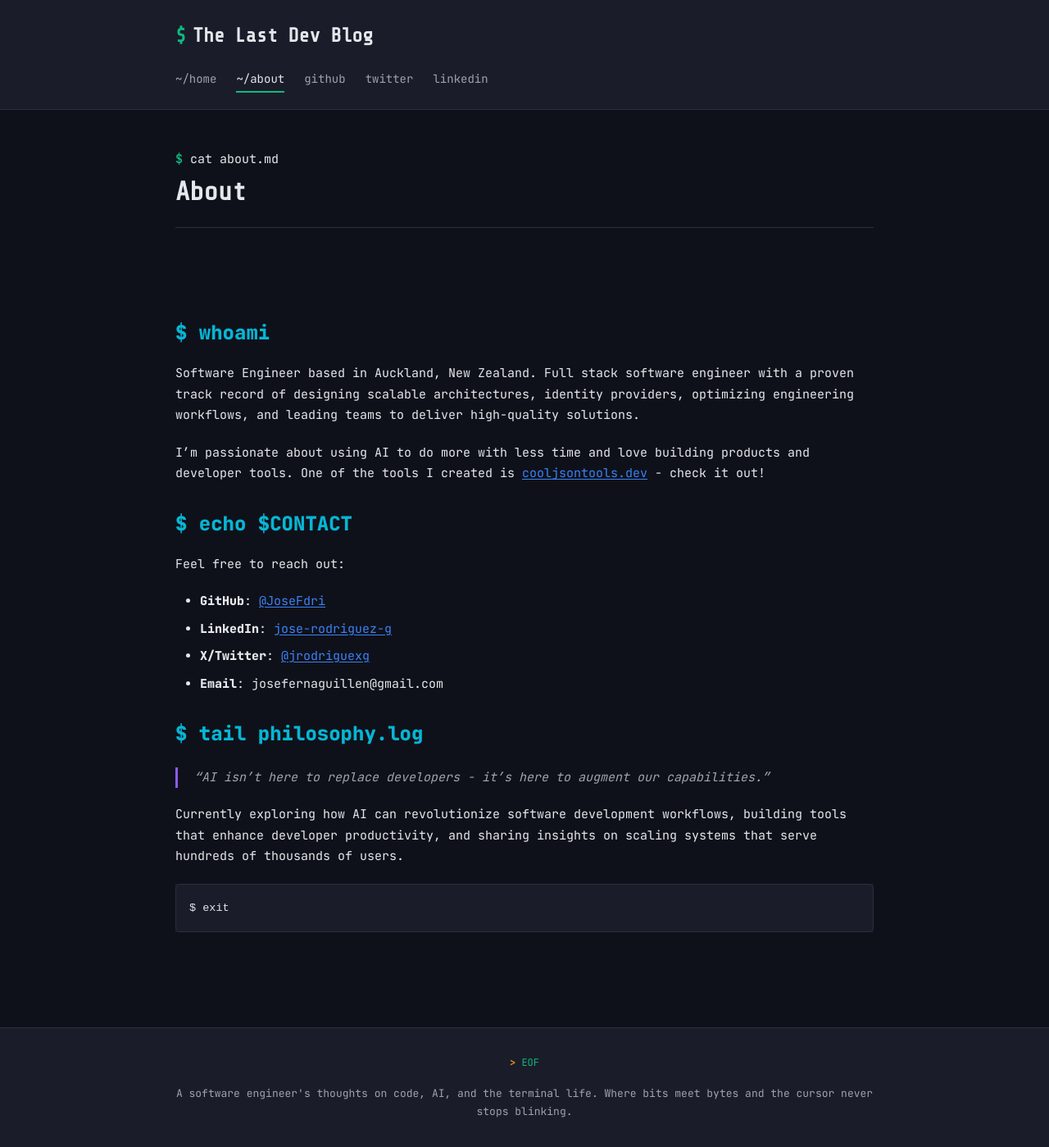
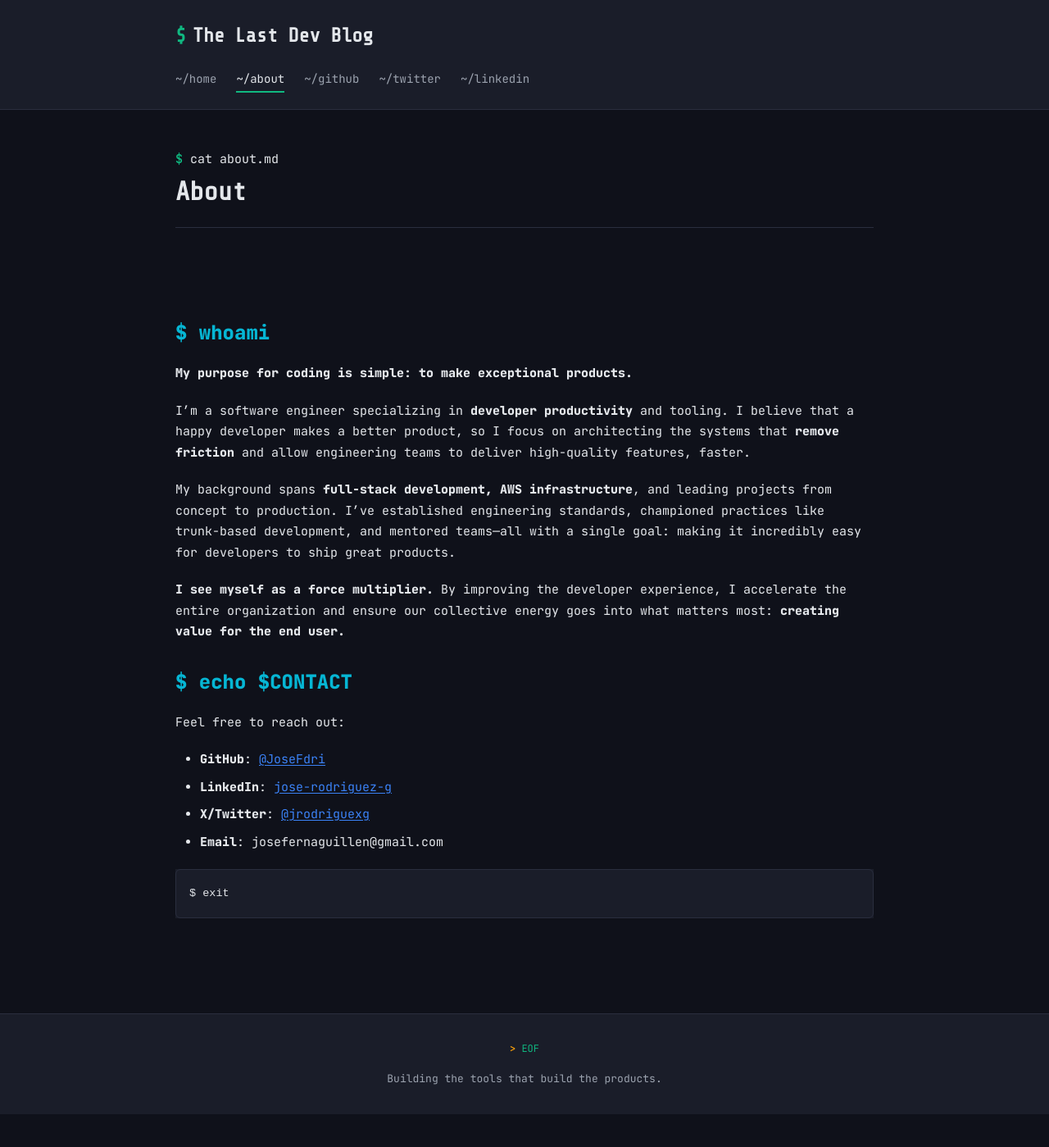
Before and after one commit to JoseFdri/the_last_dev_blog, a Jekyll site: the page built from about.markdown, in a window 1280 px wide. Shown: the whole page at 82% size. Built offline with Jekyll 4.4.1, drawn with Linux system fonts in a browser that asks for light colours; after the commit the page ends 1359 px from its top, so only the background shows below that.

````diff
--- a/_config.yml
+++ b/_config.yml
@@ -21,10 +21,9 @@
 title: The Last Dev Blog
 email: your-email@example.com
 description: >- # this means to ignore newlines until "baseurl:"
-  A software engineer's thoughts on code, AI, and the terminal life.
-  Where bits meet bytes and the cursor never stops blinking.
+  Building the tools that build the products.
 baseurl: "" # the subpath of your site, e.g. /blog
-url: "" # the base hostname & protocol for your site, e.g. http://example.com
+url: "https://josefdri.github.io" # the base hostname & protocol for your site, e.g. http://example.com
 twitter_username: jrodriguexg
 github_username:  JoseFdri
 linkedin_username: jose-rodriguez-g
--- a/_layouts/default.html
+++ b/_layouts/default.html
@@ -12,6 +12,13 @@
     <link rel="preconnect" href="https://fonts.googleapis.com">
     <link rel="preconnect" href="https://fonts.gstatic.com" crossorigin>
     <link href="https://fonts.googleapis.com/css2?family=JetBrains+Mono:wght@300;400;600;800&family=Share+Tech+Mono&display=swap" rel="stylesheet">
+
+    <!-- Favicons -->
+    <link rel="apple-touch-icon" sizes="180x180" href="/apple-touch-icon.png">
+    <link rel="icon" type="image/png" sizes="32x32" href="/favicon-32x32.png">
+    <link rel="icon" type="image/png" sizes="16x16" href="/favicon-16x16.png">
+    <link rel="manifest" href="/site.webmanifest">
+    <meta name="theme-color" content="#0f111a">
 </head>
 <body>
     <div class="site-container">
@@ -28,12 +35,12 @@
                     <div class="nav-items">
                         <a class="nav-link {% if page.url == '/' %}active{% endif %}" href="{{ "/" | relative_url }}">~/home</a>
                         <a class="nav-link {% if page.url == '/about/' %}active{% endif %}" href="{{ "/about" | relative_url }}">~/about</a>
-                        <a class="nav-link" href="{{ site.github_username | prepend: "https://github.com/" }}">github</a>
+                        <a class="nav-link" href="{{ site.github_username | prepend: "https://github.com/" }}">~/github</a>
                         {% if site.twitter_username %}
-                        <a class="nav-link" href="{{ site.twitter_username | prepend: "https://twitter.com/" }}">twitter</a>
+                        <a class="nav-link" href="{{ site.twitter_username | prepend: "https://twitter.com/" }}">~/twitter</a>
                         {% endif %}
                         {% if site.linkedin_username %}
-                        <a class="nav-link" href="{{ site.linkedin_username | prepend: "https://www.linkedin.com/in/" }}">linkedin</a>
+                        <a class="nav-link" href="{{ site.linkedin_username | prepend: "https://www.linkedin.com/in/" }}">~/linkedin</a>
                         {% endif %}
                     </div>
                 </nav>
@@ -59,10 +66,5 @@
             </div>
         </footer>
     </div>
-
-    <script>
-        // Set current year
-        document.getElementById('year').textContent = new Date().getFullYear();
-    </script>
 </body>
 </html>
--- a/about.markdown
+++ b/about.markdown
@@ -6,11 +6,13 @@ permalink: /about/
 
 ## $ whoami
 
-Software Engineer based in Auckland, New Zealand. Full stack software engineer with a proven track record of designing scalable architectures, identity providers, optimizing engineering workflows, and leading teams to deliver high-quality solutions.
+**My purpose for coding is simple: to make exceptional products.**
 
-I'm passionate about using AI to do more with less time and love building products and developer tools. One of the tools I created is [cooljsontools.dev](https://cooljsontools.dev) - check it out!
+I'm a software engineer specializing in **developer productivity** and tooling. I believe that a happy developer makes a better product, so I focus on architecting the systems that **remove friction** and allow engineering teams to deliver high-quality features, faster.
 
+My background spans **full-stack development, AWS infrastructure**, and leading projects from concept to production. I've established engineering standards, championed practices like trunk-based development, and mentored teams—all with a single goal: making it incredibly easy for developers to ship great products.
 
+**I see myself as a force multiplier.** By improving the developer experience, I accelerate the entire organization and ensure our collective energy goes into what matters most: **creating value for the end user.**
 
 ## $ echo $CONTACT
 
@@ -20,12 +22,6 @@ Feel free to reach out:
 - **X/Twitter**: [@jrodriguexg](https://x.com/jrodriguexg)
 - **Email**: josefernaguillen@gmail.com
 
-## $ tail philosophy.log
-
-> "AI isn't here to replace developers - it's here to augment our capabilities."
-
-Currently exploring how AI can revolutionize software development workflows, building tools that enhance developer productivity, and sharing insights on scaling systems that serve hundreds of thousands of users.
-
 ```bash
 $ exit
 ```
````
Also changed, not shown: CLAUDE.md (+18 -3 lines), _posts/2025-09-25-agentic-coding.md (added, +105 -0 lines), _posts/2025-09-25-terminal-life-embracing-the-cli.markdown (deleted, +0 -119 lines), README.md (added), android-chrome-192x192.png (added), android-chrome-512x512.png (added), apple-touch-icon.png (added), assets/images/agents_system.png (added), assets/images/claude_context.png (added), assets/images/sub_agent_action.png (added), assets/images/sub_directory_contexts.png (added), favicon-16x16.png (added), favicon-32x32.png (added), favicon-96x96.png (added), 3 more files.
